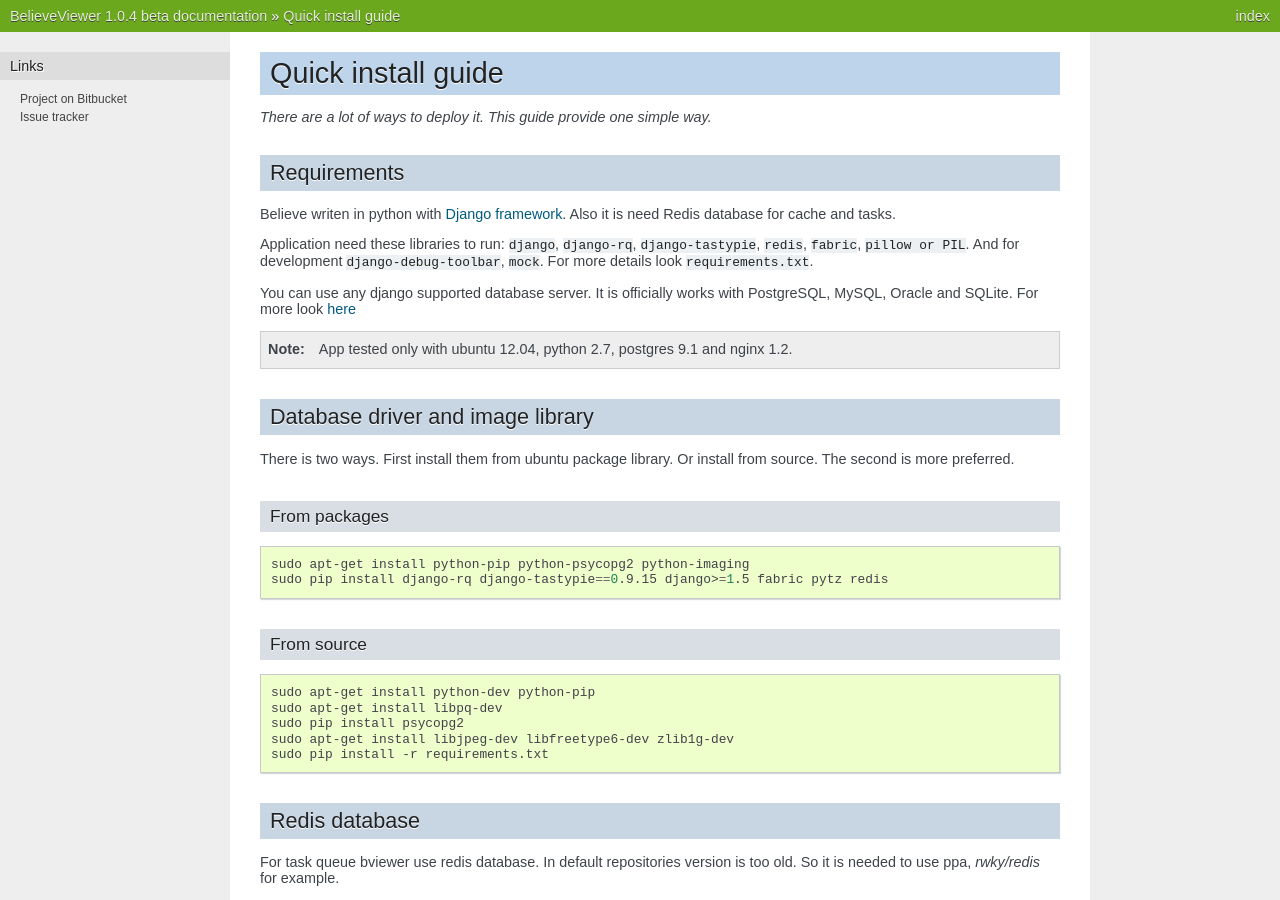
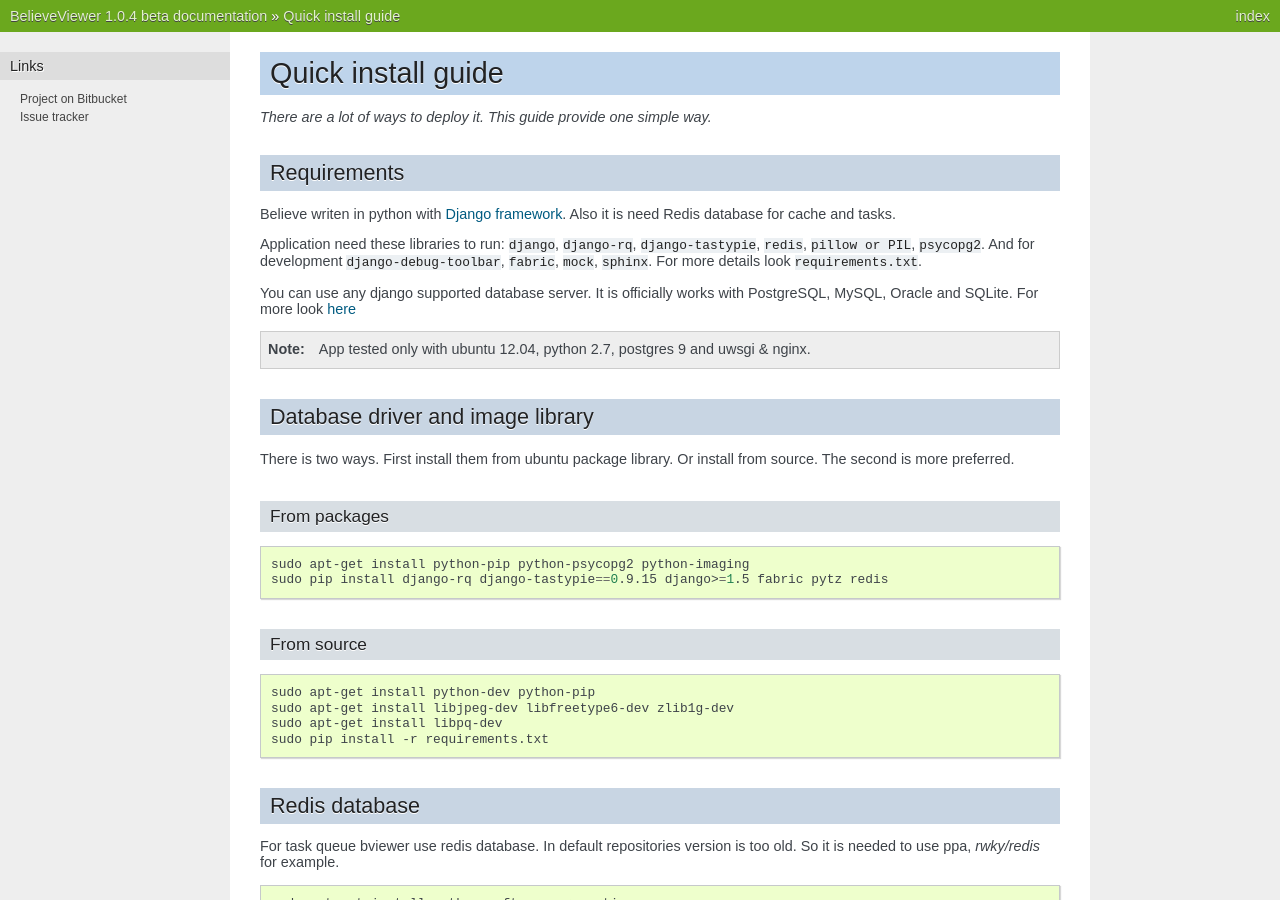
Before and after one commit to b7w/bviewer, a Sphinx documentation site: the page built from docs/intro/installation.rst, in a window 1280 px wide and 900 px high. Built offline with Sphinx 7.4.7, drawn with Linux system fonts in a browser that asks for light colours.

```diff
--- a/docs/intro/installation.rst
+++ b/docs/intro/installation.rst
@@ -15,8 +15,8 @@ Requirements
   Also it is need Redis database for cache and tasks.
 
 | Application need these libraries to run:
-  ``django``, ``django-rq``, ``django-tastypie``, ``redis``, ``fabric``, ``pillow or PIL``.
-  And for development ``django-debug-toolbar``, ``mock``.
+  ``django``, ``django-rq``, ``django-tastypie``, ``redis``, ``pillow or PIL``, ``psycopg2``.
+  And for development ``django-debug-toolbar``, ``fabric``, ``mock``, ``sphinx``.
   For more details look ``requirements.txt``.
 
 | You can use any django supported database server.
@@ -25,7 +25,7 @@ Requirements
 
 .. note::
 
-    App tested only with ubuntu 12.04, python 2.7, postgres 9.1 and nginx 1.2.
+    App tested only with ubuntu 12.04, python 2.7, postgres 9 and uwsgi & nginx.
 
 
 Database driver and image library
@@ -50,9 +50,8 @@ From source
 .. code-block:: bash
 
     sudo apt-get install python-dev python-pip
+    sudo apt-get install libjpeg-dev libfreetype6-dev zlib1g-dev
     sudo apt-get install libpq-dev
-    sudo pip install psycopg2
-    sudo apt-get install libjpeg-dev libfreetype6-dev zlib1g-dev
     sudo pip install -r requirements.txt
 
 
--- a/docs/releases/notes.rst
+++ b/docs/releases/notes.rst
@@ -10,6 +10,7 @@ Release notes
 * Update documentation to last changes
 * Remake fabfile, add some features
 * Fix bug when with ctrl key gallery not open in new tab
+* Refactor requirements, update tastypie to v0.10.0
 
 
 | **v1.0.3** - *8.08.1013*
```
Also changed, not shown: requirements.txt (+12 -5 lines).
